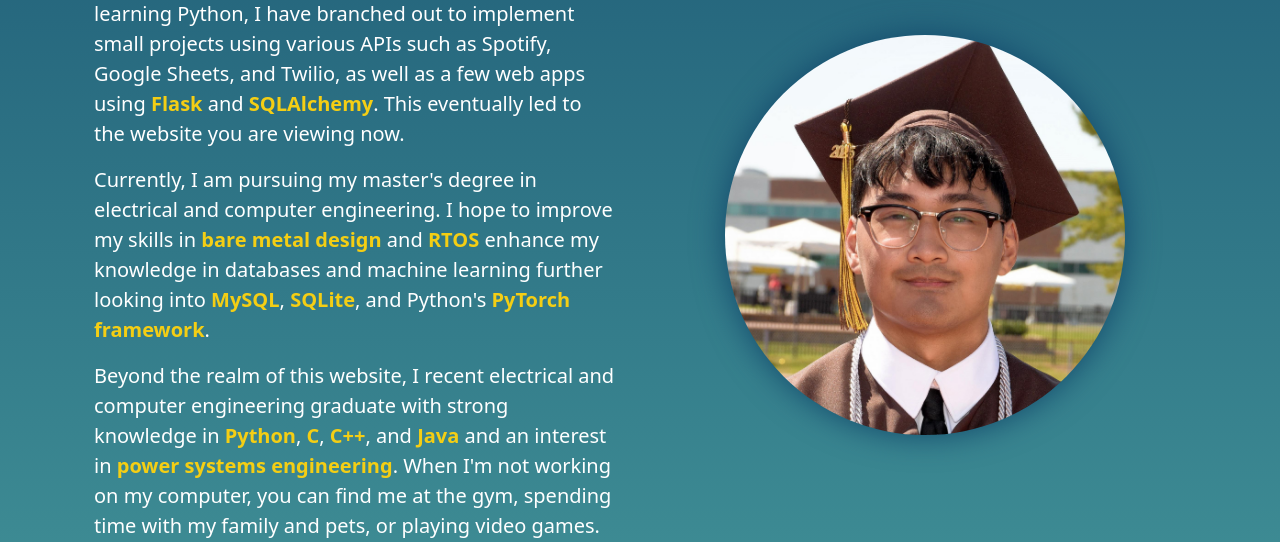
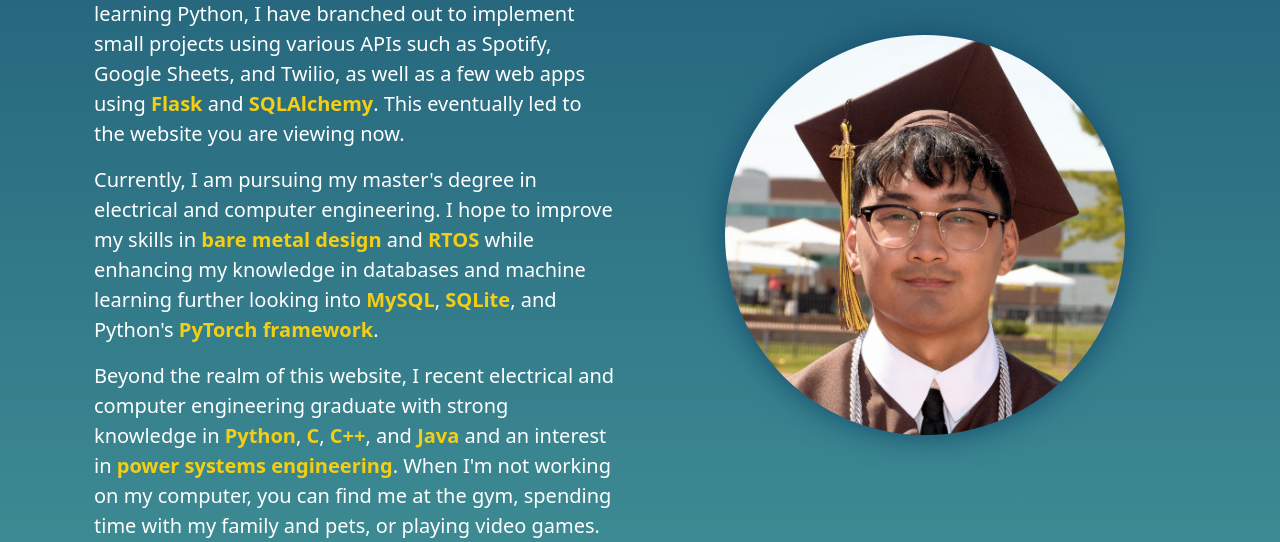
Before and after one commit to keiane/Web-Portfolio, a Flask app: page /about in a window 1280 px wide. Shown: the part 503-1045 px from the top of the page. Run offline with Flask 3, Linux system fonts and the light colour scheme; some libraries are stand-ins or nearby versions.

Commit message:
update about me

```diff
--- a/templates/about.html
+++ b/templates/about.html
@@ -17,7 +17,7 @@
         In the Fall of 2023, I was enrolled in an AI/ML <span class="fw-bold" style="color: #F4CE14;">Rowan University Engineering Clinic</span> course meant as not only an introduction to the basics of <span class="fw-bold" style="color: #F4CE14;">Python</span>, but extensive explorations of AI. To accelerate my learning, I enrolled in a course to quickly learn Python as well as basic data science principles. In my past few months of learning Python, I have branched out to implement small projects using various APIs such as Spotify, Google Sheets, and Twilio, as well as a few web apps using <span class="fw-bold" style="color: #F4CE14;">Flask</span> and <span class="fw-bold" style="color: #F4CE14;">SQLAlchemy</span>. This eventually led to the website you are viewing now.
       </p>
       <p class="lead">
-        Currently, I am pursuing my master's degree in electrical and computer engineering. I hope to improve my skills in <span class="fw-bold" style="color: #F4CE14;">bare metal design</span> and <span class="fw-bold" style="color: #F4CE14;">RTOS</span> enhance my knowledge in databases and machine learning further looking into <span class="fw-bold" style="color: #F4CE14;">MySQL</span>, <span class="fw-bold" style="color: #F4CE14;">SQLite</span>, and Python's <span class="fw-bold" style="color: #F4CE14;">PyTorch framework</span>.
+        Currently, I am pursuing my master's degree in electrical and computer engineering. I hope to improve my skills in <span class="fw-bold" style="color: #F4CE14;">bare metal design</span> and <span class="fw-bold" style="color: #F4CE14;">RTOS</span> while enhancing my knowledge in databases and machine learning further looking into <span class="fw-bold" style="color: #F4CE14;">MySQL</span>, <span class="fw-bold" style="color: #F4CE14;">SQLite</span>, and Python's <span class="fw-bold" style="color: #F4CE14;">PyTorch framework</span>.
       </p>
       <p class="lead">
         Beyond the realm of this website, I recent electrical and computer engineering graduate with strong knowledge in <span class="fw-bold" style="color: #F4CE14;">Python</span>, <span class="fw-bold" style="color: #F4CE14;">C</span>, <span class="fw-bold" style="color: #F4CE14;">C++</span>, and <span class="fw-bold" style="color: #F4CE14;">Java</span> and an interest in <span class="fw-bold" style="color: #F4CE14;">power systems engineering</span>. When I'm not working on my computer, you can find me at the gym, spending time with my family and pets, or playing video games.
```
